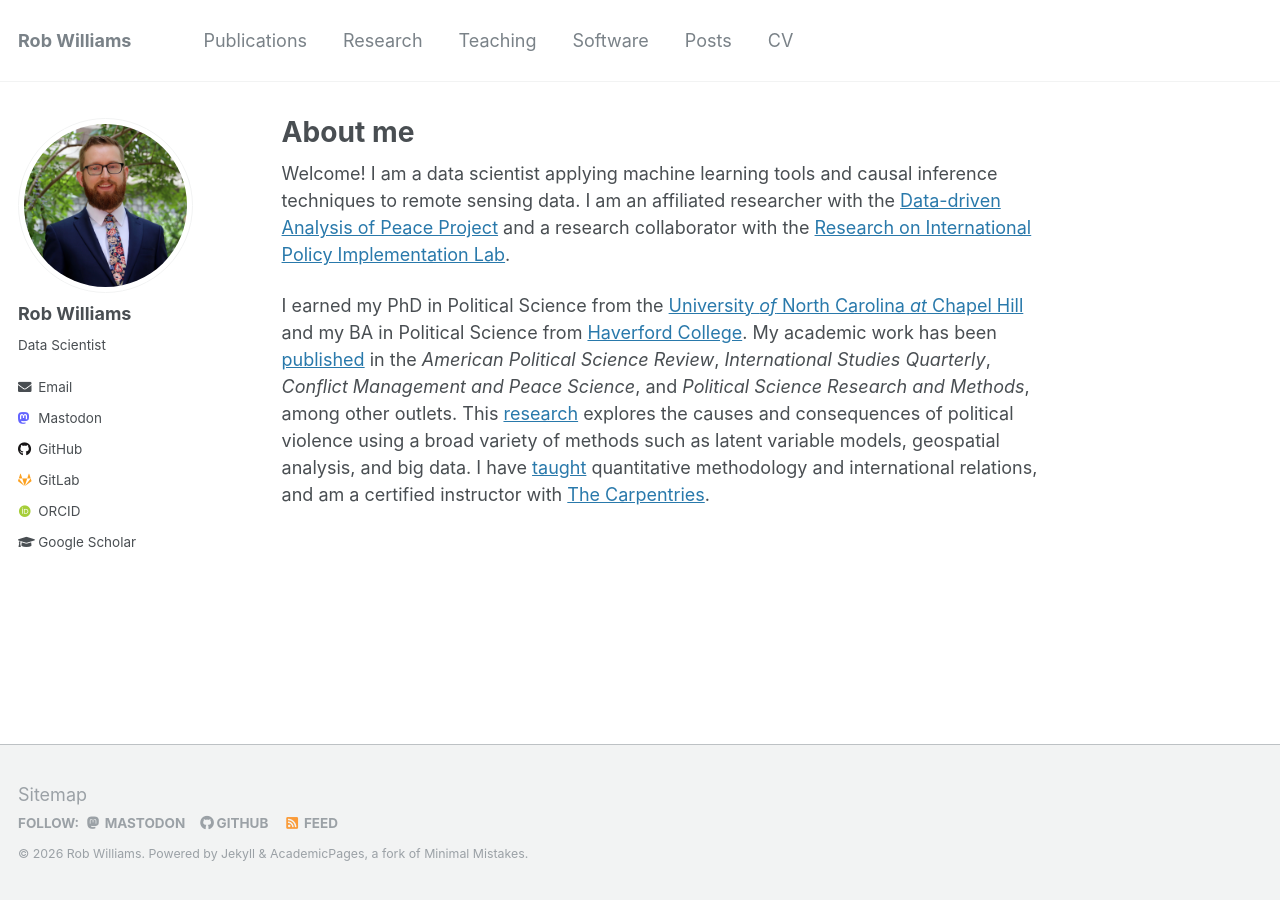
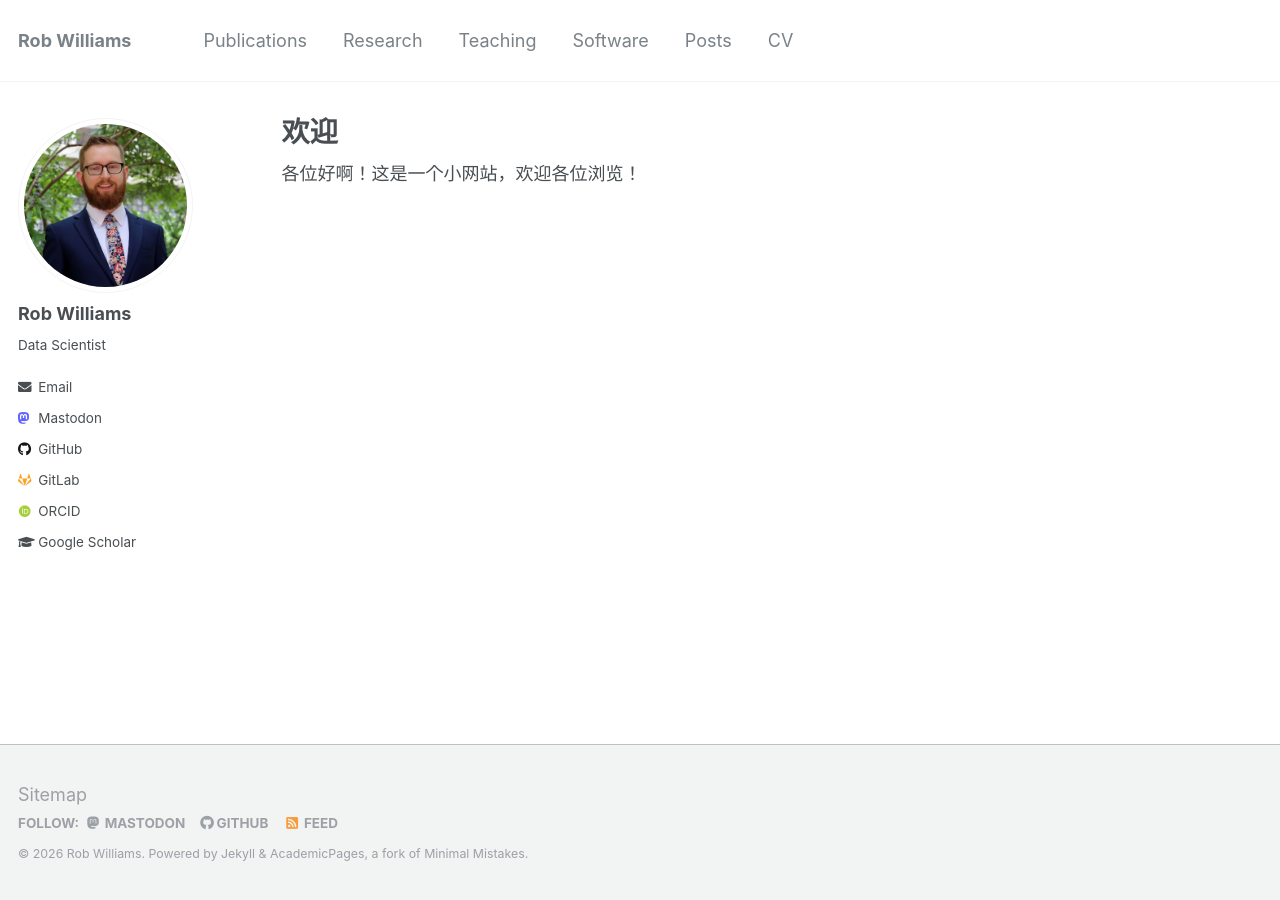
Before and after one commit to lj1234560829-del/lj1234560829-del.github.io, a Jekyll site: the page built from _pages/about.md, in a window 1280 px wide. Built offline with Jekyll 4.4.1, drawn with Linux system fonts in a browser that asks for light colours; some web fonts are replaced.

Commit message:
Update about.md

```diff
--- a/_pages/about.md
+++ b/_pages/about.md
@@ -1,28 +1,10 @@
 ---
 permalink: /
-title: "About me"
+title: "欢迎"
 excerpt: "About me"
 author_profile: true
 redirect_from:
   - /about/
   - /about.html
 ---
-
-Welcome! I am a data scientist applying machine learning tools and causal
-inference techniques to remote sensing data. I am an affiliated
-researcher with the [Data-driven Analysis of Peace Project](https://dapp-lab.org)
-and a research collaborator with the
-[Research on International Policy Implementation Lab](https://bridgingthegapproject.org/ripil).
-
-I earned my PhD in Political Science from the
-[University *of* North Carolina *at* Chapel Hill](https://www.unc.edu) and my
-BA in Political Science from [Haverford College](https://www.haverford.edu).
-My academic work has been [published](publications) in the
-*American Political Science Review*, *International Studies Quarterly*,
-*Conflict Management and Peace Science*, and
-*Political Science Research and Methods*, among other outlets. This
-[research](research) explores the causes and consequences of political violence
-using a broad variety of methods such as latent variable models, geospatial
-analysis, and big data. I have [taught](teaching) quantitative methodology and
-international relations, and am a certified instructor with
-[The Carpentries](https://carpentries.org).
+各位好啊！这是一个小网站，欢迎各位浏览！
```
